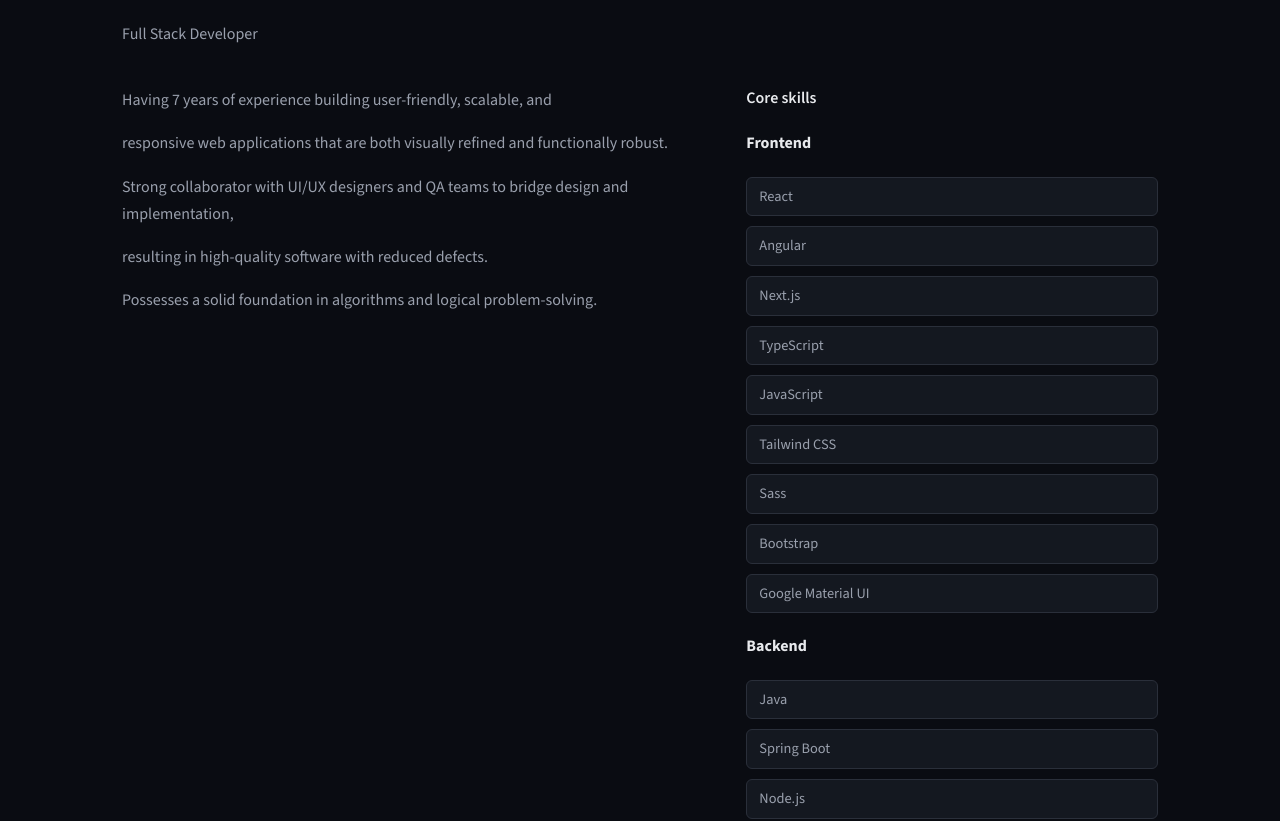
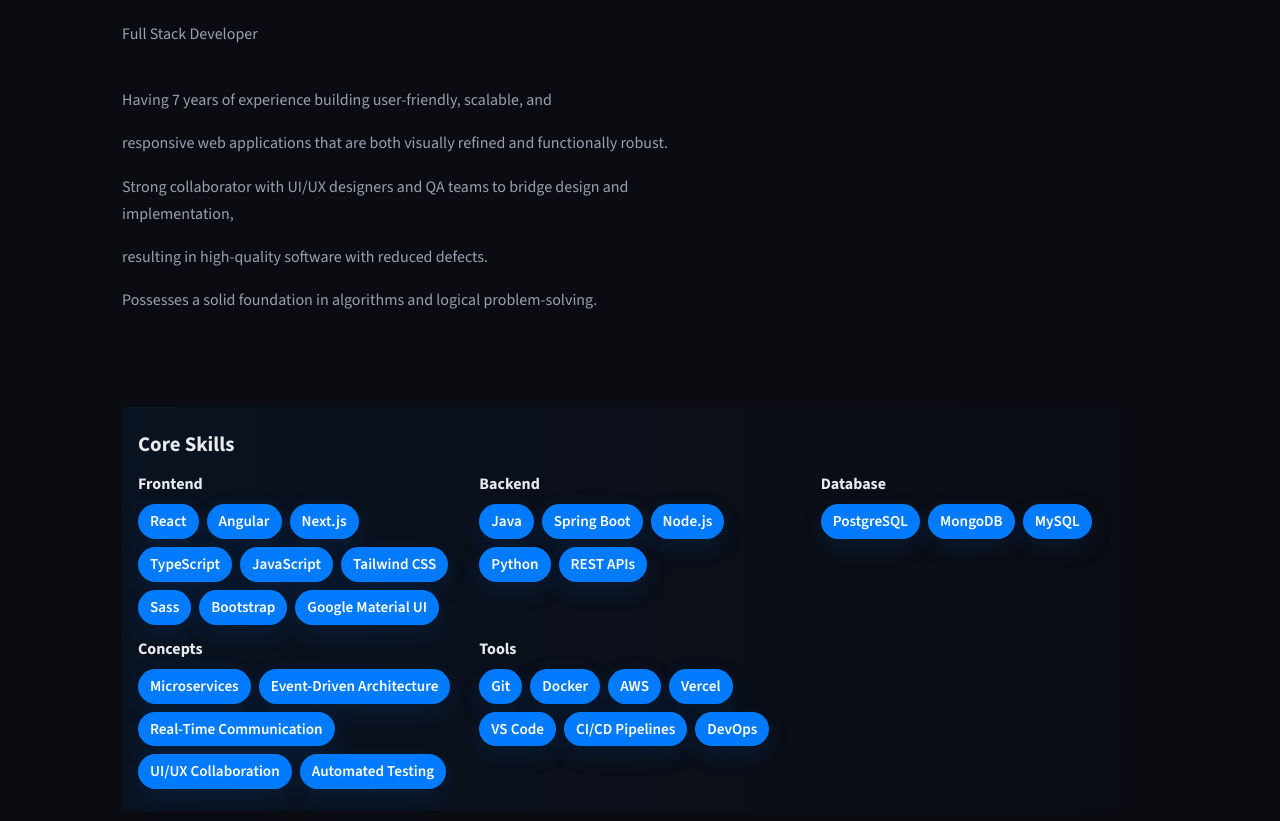
Before and after one commit to Deepika2605/portfolio_v2026, a React (Vite) app: page / in a window 1280 px wide. Shown: the part 661-1482 px from the top of the page. Built offline with nearby package versions, Linux system fonts and the light colour scheme.

Commit message:
add core skills into a dedicated section

```diff
--- a/src/App.tsx
+++ b/src/App.tsx
@@ -1,7 +1,9 @@
 import { Navbar } from './components/Navbar/Navbar'
 import { Hero } from './components/Hero/Hero'
 import { About } from './components/About/About'
+import { CoreSkills } from './components/CoreSkills/CoreSkills'
 import { Projects } from './components/Projects/Projects'
+import { Experience } from './components/Experience/Experience'
 import { TechRadarSection } from './components/TechRadarSection/TechRadarSection'
 import { Contact } from './components/Contact/Contact'
 import { Footer } from './components/Footer/Footer'
@@ -14,6 +16,8 @@
       <main>
         <Hero />
         <About />
+        <CoreSkills />
+        <Experience />
         {/* <Projects /> */}
         <TechRadarSection />
         <Contact />
--- a/src/components/About/About.tsx
+++ b/src/components/About/About.tsx
@@ -3,7 +3,6 @@
 
 export function About() {
   const bio = portfolioData?.bio ?? ''
-  const skills = portfolioData?.skills?.frontend ?? []
 
   return (
     <section className="section about" id="about">
@@ -17,25 +16,6 @@
             <p key={i}>{para.trim()}</p>
           ))}
         </div>
-        <div className="about__skills">
-          <h3>Core skills</h3>
-          {portfolioData?.skills &&
-  Object.entries(portfolioData.skills).map(([category, items]) => {
-    const title = category
-      .replace(/[-_]/g, ' ')
-      .replace(/\b\w/g, (c) => c.toUpperCase())
-    return (
-      <div key={category} className="about__skills-section">
-        <h4>{title}</h4>
-        <ul>
-          {(items as string[]).map((skill) => (
-            <li key={skill}>{skill}</li>
-          ))}
-        </ul>
-      </div>
-    )
-  })}
-        </div>
       </div>
     </section>
   )
--- /dev/null
+++ b/src/components/CoreSkills/CoreSkills.css
@@ -0,0 +1,68 @@
+.core-skills {
+  background: linear-gradient(90deg, rgba(0,123,255,0.06), rgba(0,0,0,0));
+  padding: 22px 0;
+  margin: 14px 0 28px 0;
+}
+.core-container-full {
+  max-width: 1100px;
+  margin: 0 auto;
+  padding: 0 16px;
+}
+.core-heading {
+  display: flex;
+  flex-direction: column;
+  align-items: flex-start;
+  gap: 6px;
+  margin-bottom: 12px;
+}
+.core-title {
+  margin: 0;
+  font-size: 1.3rem;
+  font-weight: 800;
+}
+.core-sub {
+  margin: 0;
+  color: #555;
+  font-size: 0.95rem;
+}
+.core-grid {
+  display: grid;
+  grid-template-columns: repeat(1, 1fr);
+  gap: 12px 20px;
+}
+.core-col { }
+.core-cat {
+  margin: 0 0 8px 0;
+  font-size: 1rem;
+  font-weight: 700;
+}
+.core-pills {
+  display: flex;
+  gap: 8px;
+  flex-wrap: wrap;
+  list-style: none;
+  margin: 0;
+  padding: 0;
+}
+.core-pill {
+  background: #007bff;
+  color: #fff;
+  padding: 6px 12px;
+  border-radius: 999px;
+  font-weight: 600;
+  box-shadow: 0 8px 24px rgba(0, 123, 255, 0.12);
+  font-size: 0.95rem;
+}
+
+@media (min-width: 700px) {
+  .core-grid {
+    grid-template-columns: repeat(2, 1fr);
+  }
+}
+
+@media (min-width: 1100px) {
+  .core-grid {
+    grid-template-columns: repeat(3, 1fr);
+  }
+  .core-heading { flex-direction: row; align-items: center; justify-content: space-between }
+}
--- /dev/null
+++ b/src/components/CoreSkills/CoreSkills.tsx
@@ -0,0 +1,44 @@
+import React from 'react'
+import './CoreSkills.css'
+import { portfolioData } from '../../lib/portfolio-data'
+
+export function CoreSkills() {
+  const skillsObj: Record<string, string[]> = (portfolioData as any).skills || {}
+  const categoryOrder = ['frontend', 'backend', 'database', 'concepts', 'tools']
+
+  // Build ordered categories array: preferred order then any remaining
+  const ordered = Array.from(new Set([...categoryOrder, ...Object.keys(skillsObj)]))
+
+  return (
+    <section className="core-skills" aria-label="Core skills">
+      <div className="core-container-full">
+        <div className="core-heading">
+          <h3 className="core-title">Core Skills</h3>
+        </div>
+
+        <div className="core-grid">
+          {ordered.map((cat) => {
+            const list = skillsObj[cat] || []
+            if (!Array.isArray(list) || list.length === 0) return null
+            // pretty label for category
+            const pretty = cat.charAt(0).toUpperCase() + cat.slice(1)
+            return (
+              <div className="core-col" key={cat}>
+                <h4 className="core-cat">{pretty}</h4>
+                <ul className="core-pills">
+                  {list.map((s) => (
+                    <li className="core-pill" key={s}>
+                      {s}
+                    </li>
+                  ))}
+                </ul>
+              </div>
+            )
+          })}
+        </div>
+      </div>
+    </section>
+  )
+}
+
+export default CoreSkills
```
